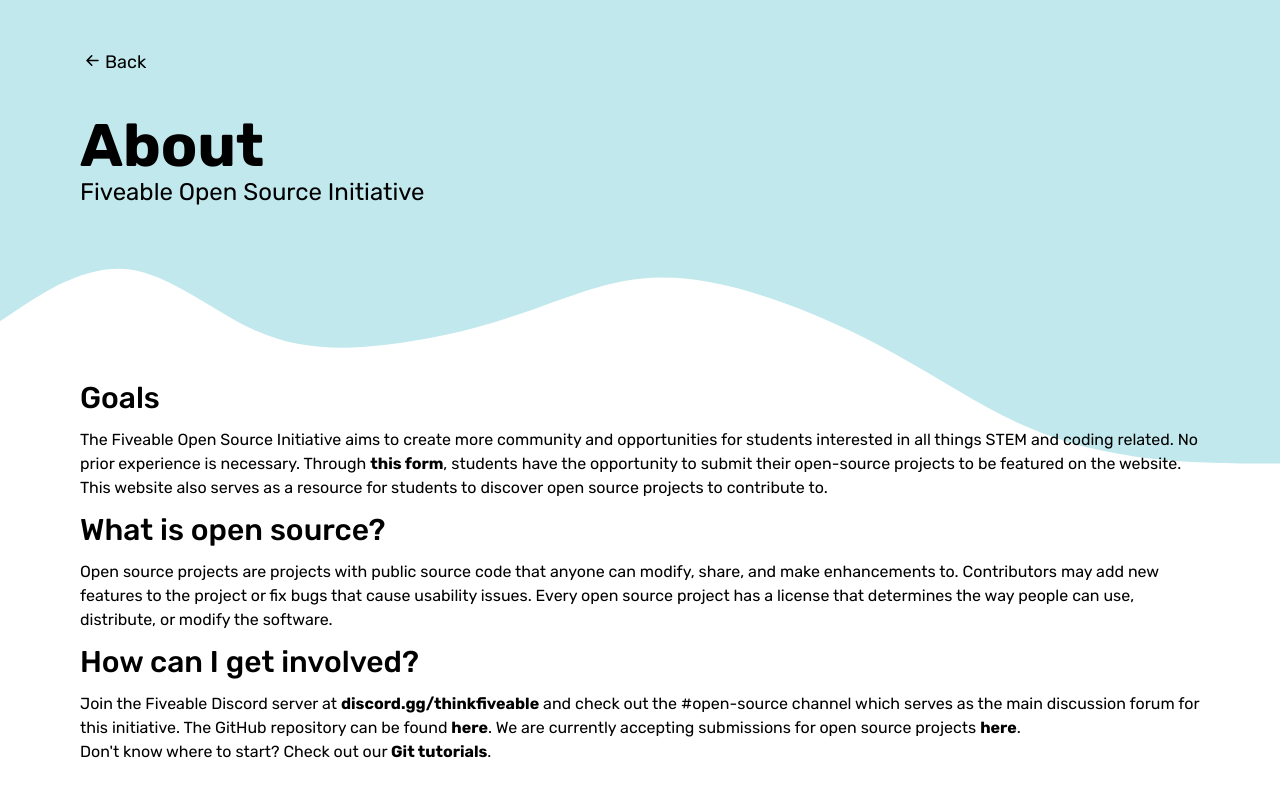
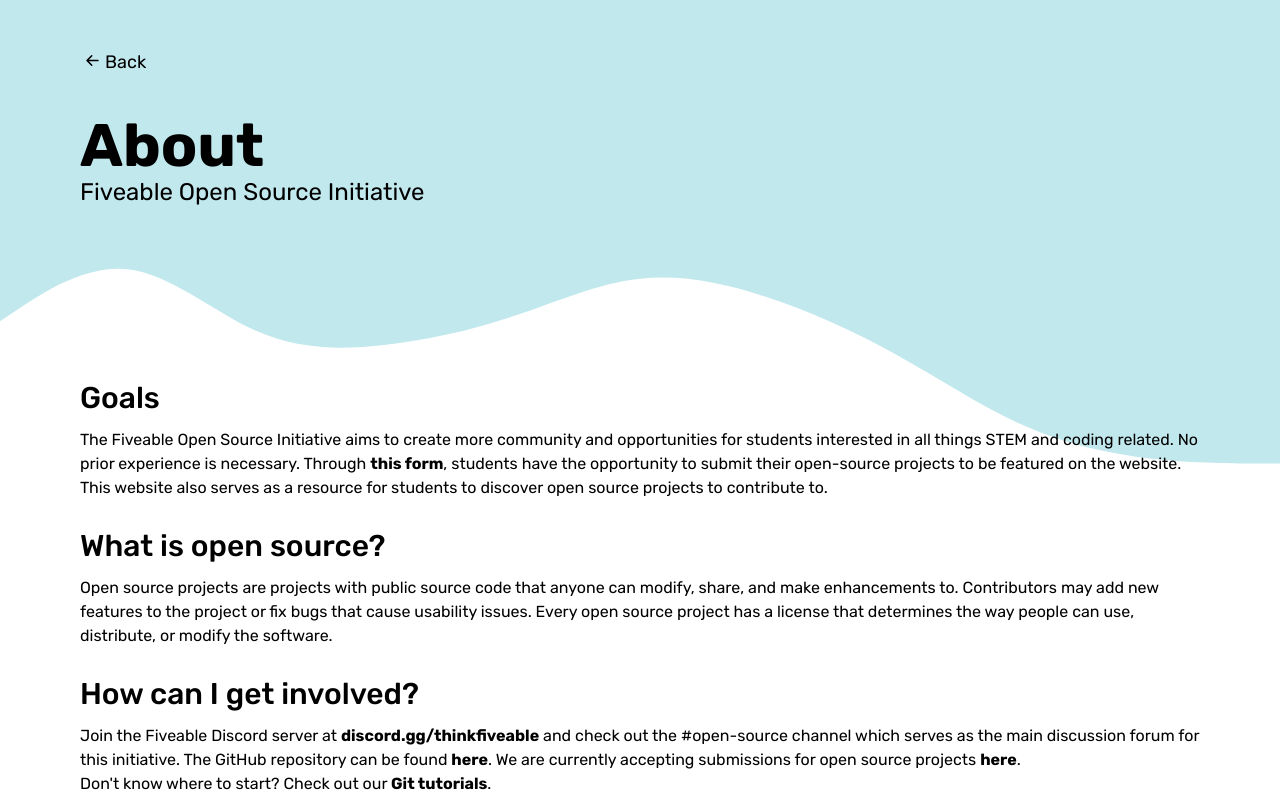
Before and after one commit to thinkfiveable/open, a Next.js app: page /about in a window 1280 px wide. Shown: the top 797 px of the page. Built offline with nearby package versions, Linux system fonts and the light colour scheme.

Commit message:
fix: add taller margins between sections

```diff
--- a/components/MDXComponents.js
+++ b/components/MDXComponents.js
@@ -35,7 +35,7 @@ const CustomHeader = (props) => {
 
 const CustomSubheading = (props) => {
     return (
-        <h2 className="text-3xl font-medium font-rubik mt-4 mb-2 md:mt-0 md:mb-0 md:leading-loose" {...props}>
+        <h2 className="text-3xl font-medium font-rubik mt-4 mb-2 md:mb-0 md:leading-loose" {...props}>
             {props.children}
         </h2>
     );
```
